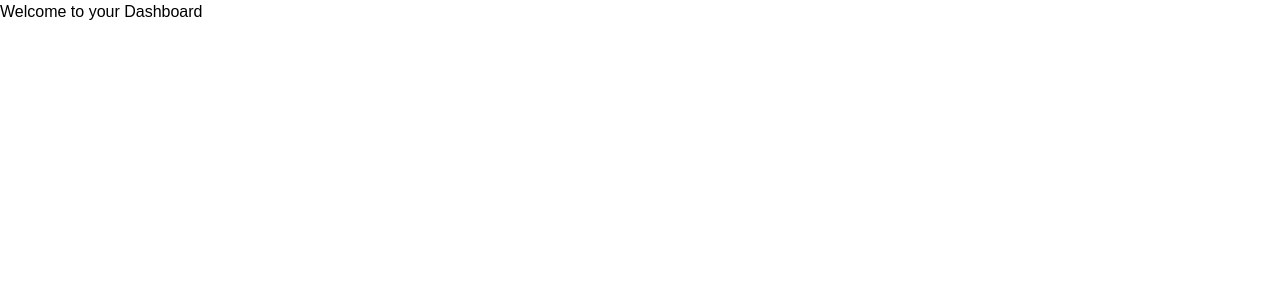
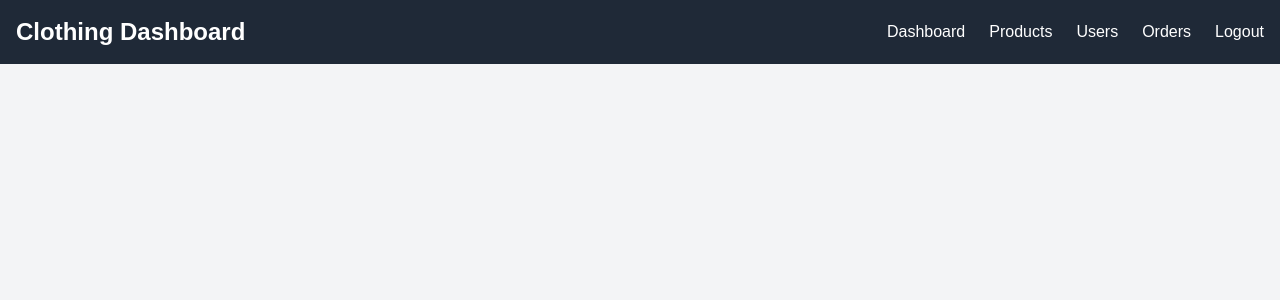
Before and after one commit to hirendra007/login_page, a Next.js app in the folder login_page/: page /dashboard in a window 1280 px wide. Shown: the top 300 px of the page. Built offline with nearby package versions, Linux system fonts and the light colour scheme.

Commit message:
done some works in dashboard

```diff
--- /dev/null
+++ b/login_page/app/dashboard/components/Navbar.js
@@ -0,0 +1,72 @@
+'use client'
+import { useState } from 'react';
+
+import Link from 'next/link';
+
+export default function Navbar() {
+  return (
+    <nav className="bg-gray-800 p-4">
+      <div className="container mx-auto flex justify-between items-center">
+        <div className="text-white text-2xl font-bold">
+          <Link href="/" legacyBehavior>
+            <a>Clothing Dashboard</a>
+          </Link>
+        </div>
+
+        <div className="md:flex md:items-center hidden">
+          <ul className="md:flex md:space-x-6 text-white">
+            <li className="py-2 md:py-0">
+              <Link href="/dashboard" legacyBehavior>
+                <a className="hover:text-gray-400">Dashboard</a>
+              </Link>
+            </li>
+
+            {/* Products Dropdown (Hover) */}
+            <li className="relative group py-2 md:py-0">
+              <a className="hover:text-gray-400 focus:outline-none">
+                Products
+              </a>
+              <div className="invisible absolute flex-col z-50 group-hover:visible group-hover:bg-gray-700 bg-gray-700 text-white rounded w-100">
+                <Link href="/products/clothing" legacyBehavior>
+                  <a className="block px-4 py-2 hover:bg-gray-600">Clothing</a>
+                </Link>
+                <Link href="/products/accessories" legacyBehavior>
+                  <a className="block px-4 py-2 hover:bg-gray-600">Accessories</a>
+                </Link>
+                <Link href="/products/shoes" legacyBehavior>
+                  <a className="block px-4 py-2 hover:bg-gray-600">Shoes</a>
+                </Link>
+              </div>
+            </li>
+
+            {/* Users Dropdown (Hover) */}
+            <li className="relative group py-2 md:py-0">
+              <a className="hover:text-gray-400 focus:outline-none">
+                Users
+              </a>
+              <div className="invisible absolute flex-col z-50 group-hover:visible group-hover:bg-gray-700 bg-gray-700 text-white rounded w-100">
+                <Link href="/users/admins" legacyBehavior>
+                  <a className="block px-4 py-2 hover:bg-gray-600">Admins</a>
+                </Link>
+                <Link href="/users/customers" legacyBehavior>
+                  <a className="block px-4 py-2 hover:bg-gray-600">Customers</a>
+                </Link>
+              </div>
+            </li>
+
+            <li className="py-2 md:py-0">
+              <Link href="/orders" legacyBehavior>
+                <a className="hover:text-gray-400">Orders</a>
+              </Link>
+            </li>
+            <li className="py-2 md:py-0">
+              <Link href="/logout" legacyBehavior>
+                <a className="hover:text-gray-400">Logout</a>
+              </Link>
+            </li>
+          </ul>
+        </div>
+      </div>
+    </nav>
+  );
+}
--- a/login_page/app/dashboard/page.js
+++ b/login_page/app/dashboard/page.js
@@ -1,7 +1,11 @@
+
+import Navbar from './components/Navbar';
+
+
 export default function Dashboard() {
   return (
-    <div>
-      <h1>Welcome to your Dashboard</h1>
+    <div className="dashboard bg-gray-100 min-h-screen">
+      <Navbar />
     </div>
   );
 }
```
